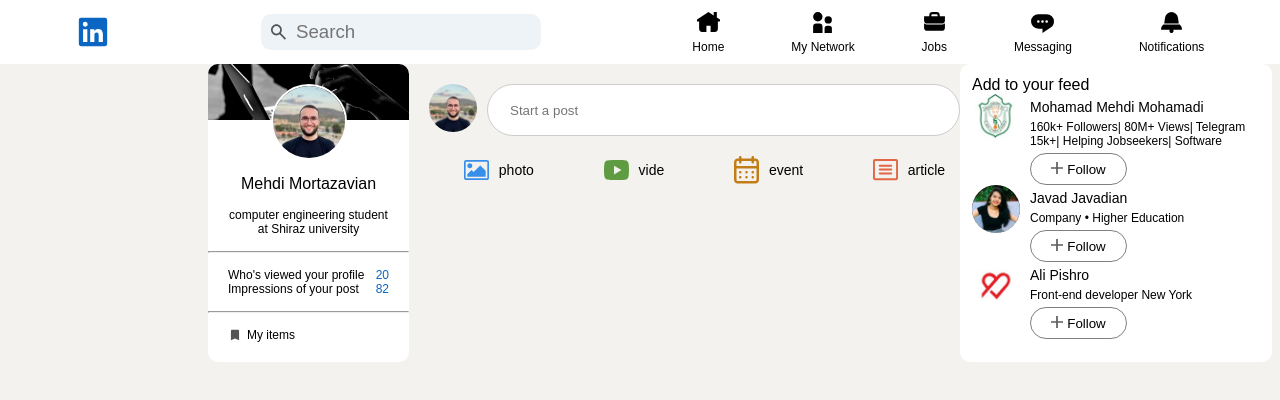
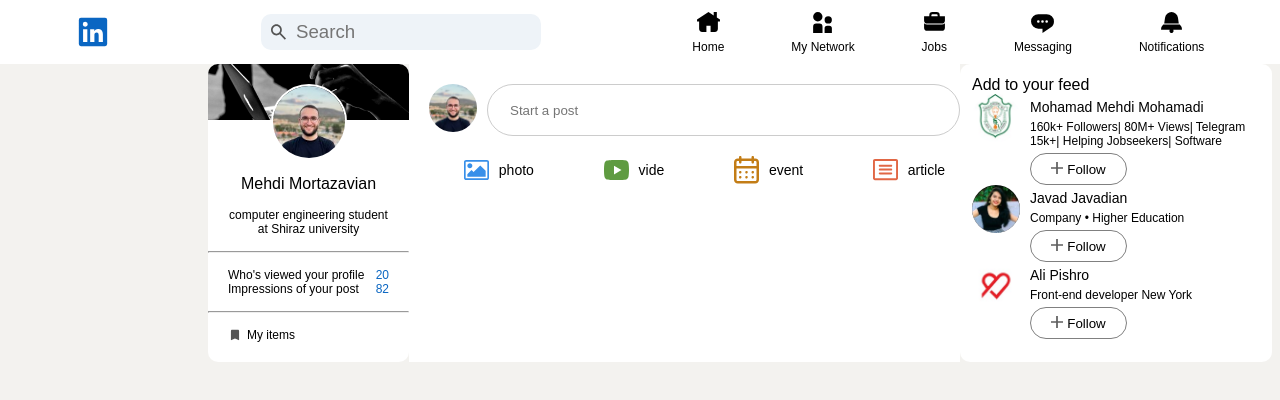
Before and after one commit to mortazavian/Linkedin-React-Js, a React (Vite) app: page / in a window 1280 px wide. Shown: the top 400 px of the page. Built offline with nearby package versions, Linux system fonts and the light colour scheme.

Commit message:
background color added to the top middle component

```diff
--- a/src/components/TopMiddleComponent/TopMiddleComponent.jsx
+++ b/src/components/TopMiddleComponent/TopMiddleComponent.jsx
@@ -8,7 +8,7 @@
 
 const TopMiddleComponent = () => {
   return (
-    <div>
+    <div className="top-middle-component-container">
       <div className="top-part-top-middle-component">
         <div className="profile-top-middle">
           <img
--- a/src/components/TopMiddleComponent/styles/TopMiddleComponent.css
+++ b/src/components/TopMiddleComponent/styles/TopMiddleComponent.css
@@ -1,3 +1,6 @@
+.top-middle-component-container {
+  background-color: #fff;
+}
 .profile-photo-top-middle-component {
   margin-top: 20px;
   margin-left: 20px;
```
